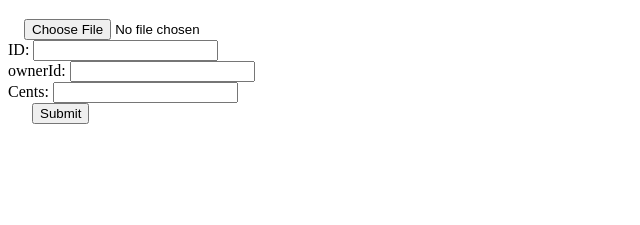
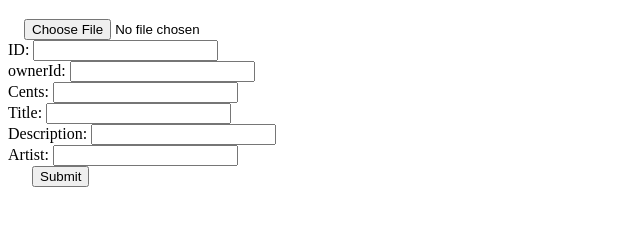
Before and after one commit to AlstonLin/HackHarvard, a website: page public/upload.html in a window 1280 px wide. Shown: the part 105-330 px from the top of the page, without its empty margins (0-640 px from the left). Drawn offline with nearby package versions, Linux system fonts and the light colour scheme.

Commit message:
Updated upload html file.

```diff
--- a/public/upload.html
+++ b/public/upload.html
@@ -10,6 +10,9 @@
       ID: <input type="text" name="id"><br/>
       ownerId: <input type="text" name="ownerId"><br/>
       Cents: <input type="number" name="costCents"><br/>
+      Title: <input type="text" name="title"><br/>
+      Description: <input type="text" name="description"><br/>
+      Artist: <input type="text" name="artist"><br/>
       <input type="submit" />
     </form>
   </body>
```
